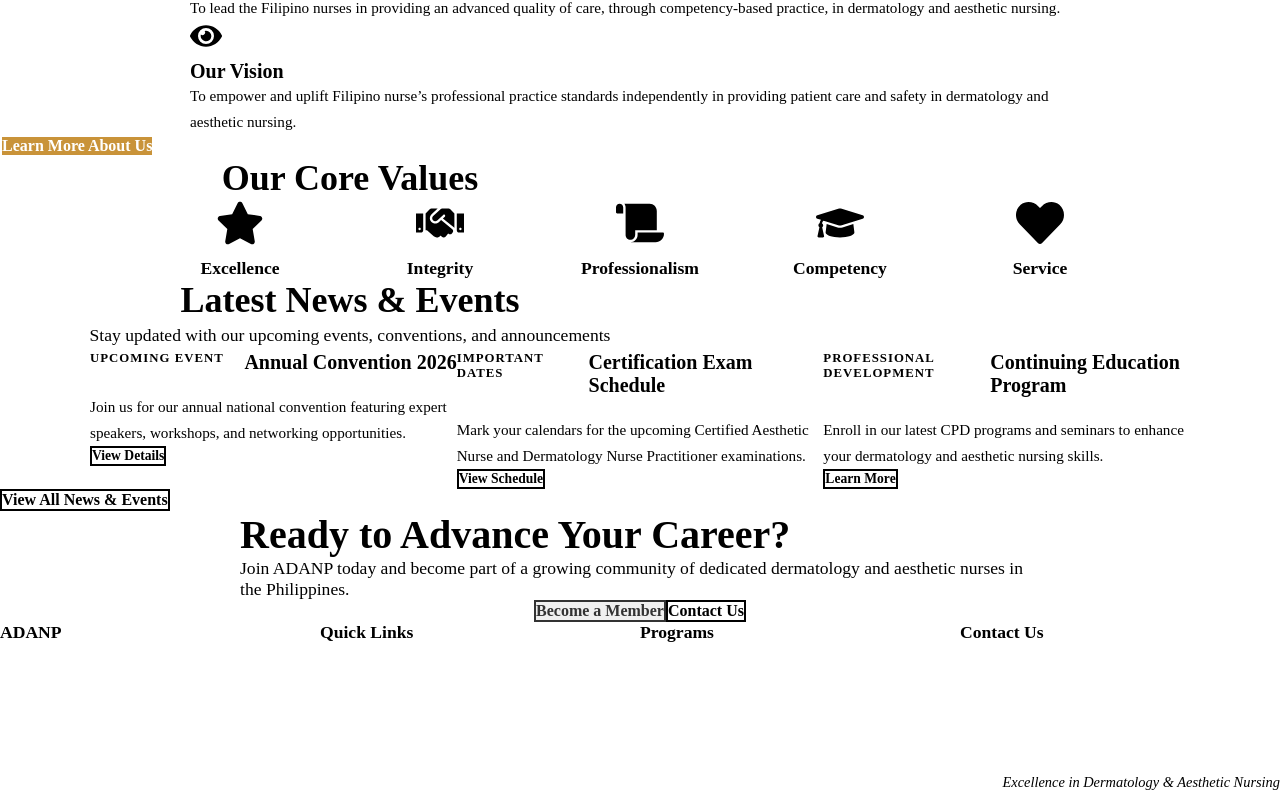
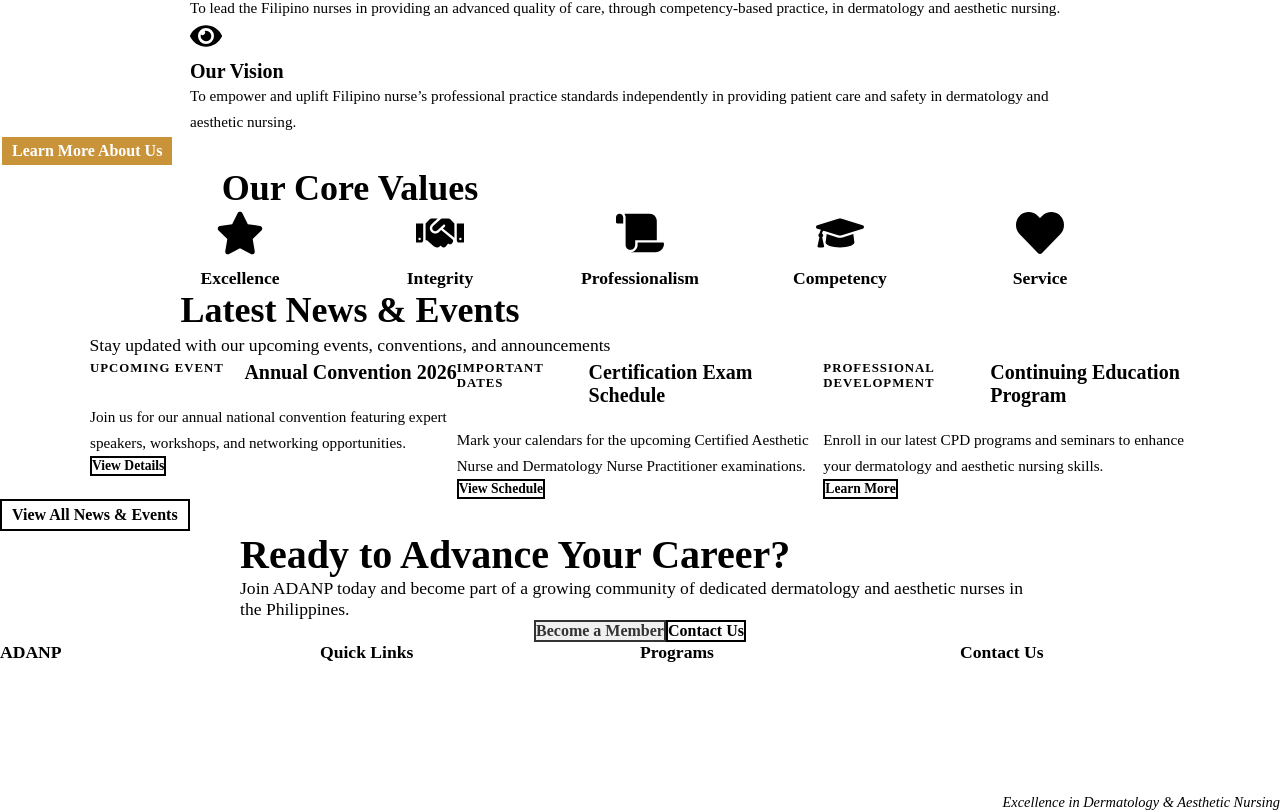
Before and after one commit to khelobds/ADANP-Website-repo, a React (Vite) app in the folder frontend/: page / in a window 1280 px wide. Shown: the part 1437-2248 px from the top of the page. Built offline with nearby package versions, Linux system fonts and the light colour scheme; no server answers; the HTML template or start-up script is replaced by a standard one.

Commit message:
adjust the paddings

```diff
--- a/frontend/src/pages/Home.css
+++ b/frontend/src/pages/Home.css
@@ -104,6 +104,10 @@
   flex-wrap: wrap;
 }
 
+.btn-adjust {
+  padding: 5px 10px;
+}
+
 /* Responsive */
 @media (max-width: 992px) {
   .values-grid {
--- a/frontend/src/pages/Home.jsx
+++ b/frontend/src/pages/Home.jsx
@@ -101,7 +101,7 @@ function Home() {
           </InfoBox>
         </div>
         <div className="text-center" style={{ marginTop: 'var(--spacing-xl)' }}>
-          <Link to="/about" className="btn btn-primary">
+          <Link to="/about" className="btn btn-primary btn-adjust">
             Learn More About Us
           </Link>
         </div>
@@ -174,7 +174,7 @@ function Home() {
           </Card>
         </div>
         <div className="text-center" style={{ marginTop: 'var(--spacing-xl)' }}>
-          <Link to="/news" className="btn btn-outline-navy">
+          <Link to="/news" className="btn btn-outline-navy btn-adjust">
             View All News & Events
           </Link>
         </div>
```
